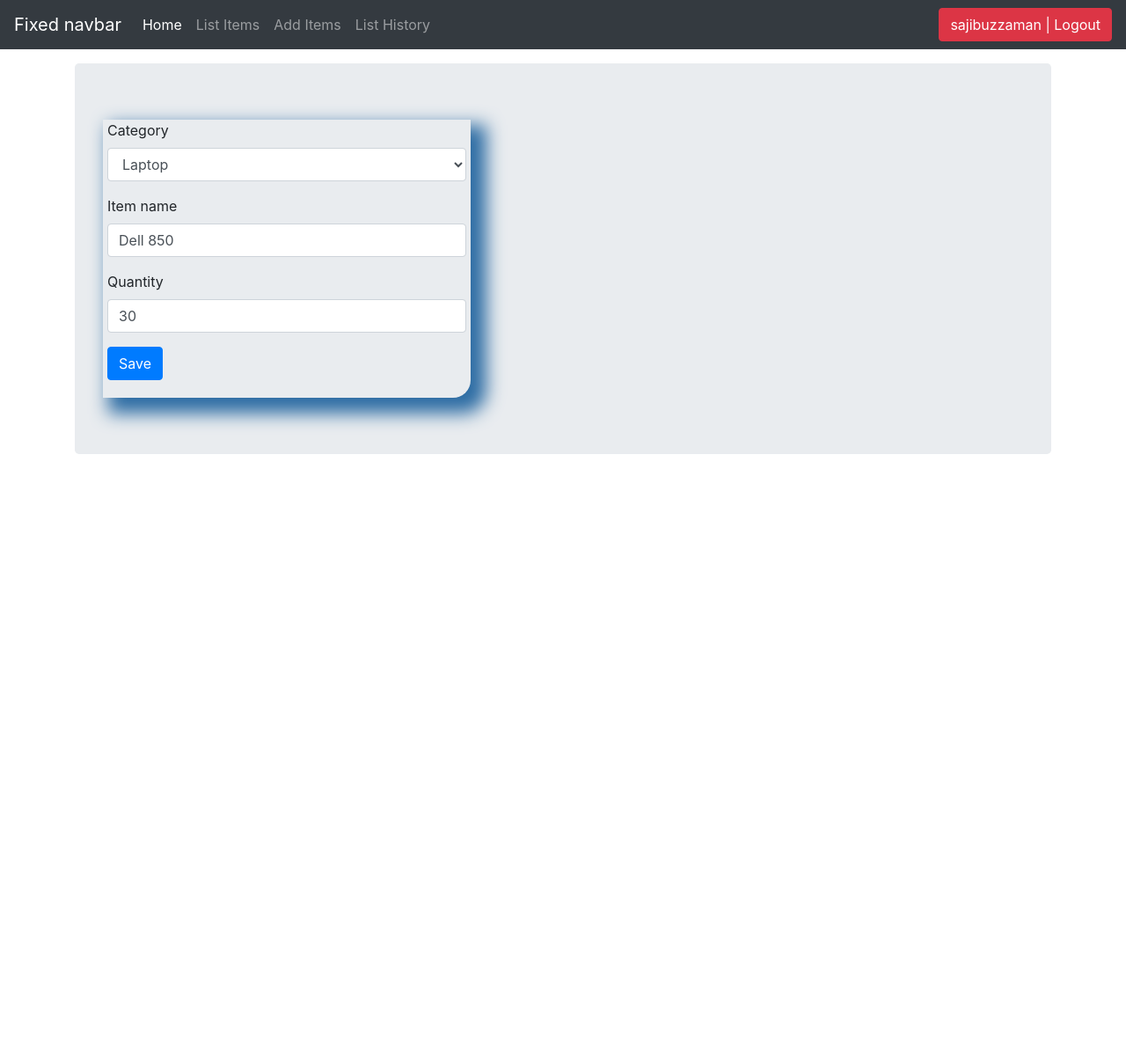
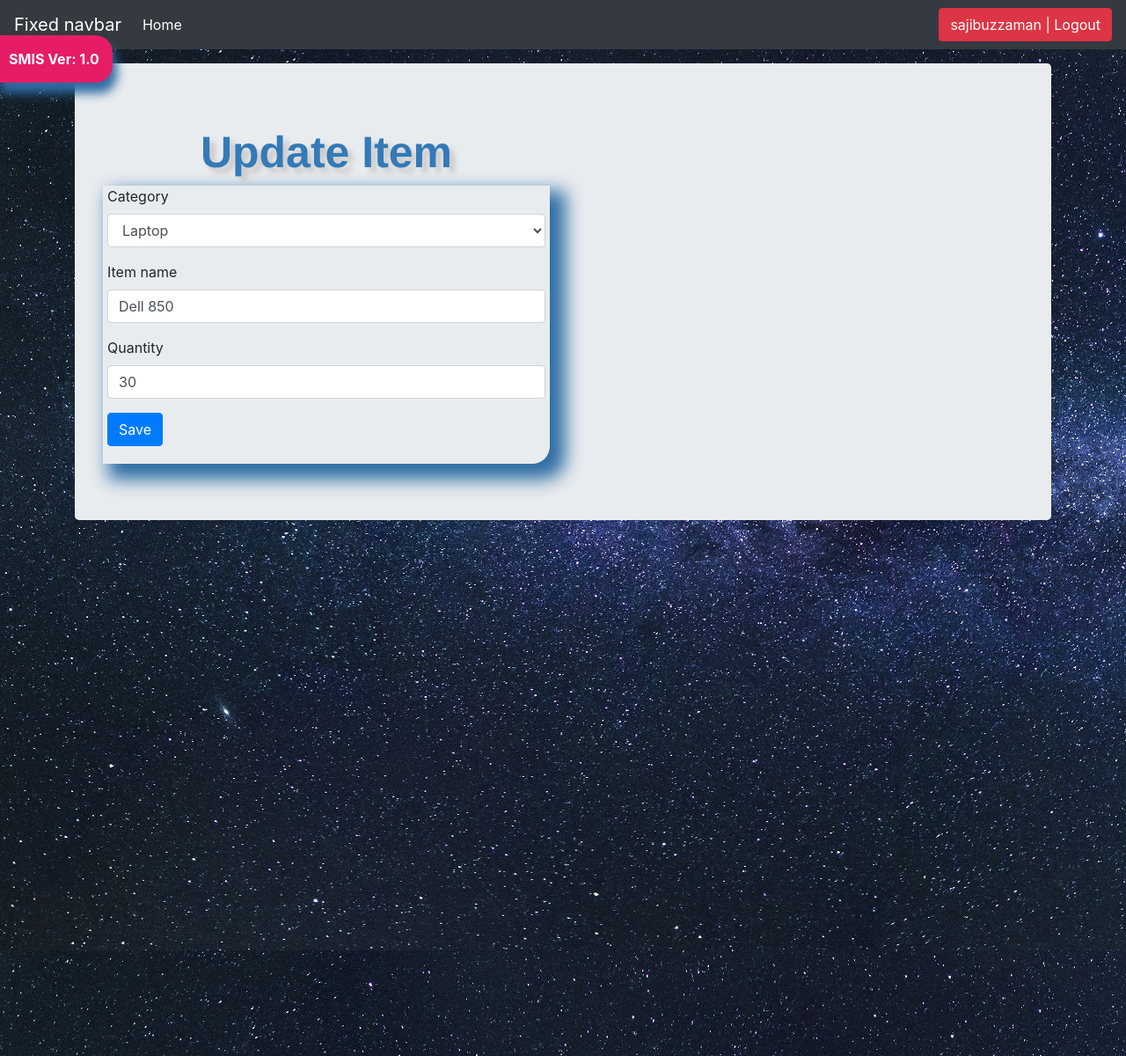
Before and after one commit to sajibuzzaman/StockManagementSystem, a Django app: page /update_items/4/ in a window 1280 px wide. Shown: the whole page at 88% size. Run offline with Django 3.2, Linux system fonts and the light colour scheme; a user stored in the database is signed in; data comes from the database, SQL or seed files in the repository; some libraries are stand-ins or nearby versions.

Commit message:
Add favicon, background Image and Modal Page

```diff
--- a/storeApp/static/storeApp/css/stylesheet.css
+++ b/storeApp/static/storeApp/css/stylesheet.css
@@ -1,5 +1,6 @@
 body {
     background-color: #34eb6b;
+    background-image: url("../img/bg.jpg");
     }
 
 *Align the title to the center of the page*/
@@ -62,3 +63,66 @@ td{
 .mybutton{
     width: 100%;
   }
+
+
+/* Version Button */
+#version-display{
+    background-color: #e61c66;
+    color: white;
+    box-shadow: 5px 12px 12px #2e6da4;
+    text-align: center;
+    display: inline;
+    font-weight: bolder;
+    padding: 15px;
+    position: fixed;
+    top: 40px;
+    left: -5px;
+    z-index: 3000;
+    border-top-right-radius: 20px;
+    border-bottom-right-radius: 20px;
+}
+
+
+
+ /* Modal Header */
+.modal-header {
+    padding: 2px 16px;
+    background-color: #e61c66;
+    color: white;
+}
+
+/* Modal Body */
+.modal-body {padding: 2px 16px;}
+
+/* Modal Footer */
+.modal-footer {
+    padding: 2px 16px;
+    background-color: #e61c66;
+    color: white;
+}
+
+/* Modal Content */
+.modal-content {
+    position: relative;
+    background-color: #fefefe;
+    margin: auto;
+    padding: 0;
+    border: 1px solid #888;
+    width: 100%;
+    box-shadow: 0 4px 8px 0 rgba(0,0,0,0.2),0 6px 20px 0 rgba(0,0,0,0.19);
+
+}
+
+
+.dev-info{
+    width: 50%;
+    text-align: center;
+    font-family: helvetica;
+    font-weight: bold;
+    display: inline;
+}
+
+.dev-info-logo{
+    width: 50px;
+    float: left;
+}
--- a/storeApp/templates/storeApp/add_items.html
+++ b/storeApp/templates/storeApp/add_items.html
@@ -2,14 +2,23 @@
 
 {% block body %}
 {% load crispy_forms_tags %}
-<div class="row"><!--Start of row-->
-    <div class="col-sm-5"><!--Start of col-->
-       <div class="display_table">
-         <form method='POST' action=''>{% csrf_token %}
-           {{form|crispy}}
-           <input class="btn btn-primary" type="submit" value='Save'/>
-         </form>
-       </div>
-    </div><!--End of col-->
-</div><!--End of row-->
+
+
+
+<div class="row">
+  <!--Start of row-->
+  <div class="col-sm-6">
+    <!--Start of col-->
+    <div class="header">{{header}}</div>
+
+    <div class="display_table">
+      <form method='POST' action=''>{% csrf_token %}
+        {{form|crispy}}
+        <input class="btn btn-primary" type="submit" value='Save' />
+      </form>
+    </div>
+  </div>
+  <!--End of col-->
+</div>
+<!--End of row-->
 {% endblock body %}
--- a/storeApp/templates/storeApp/base.html
+++ b/storeApp/templates/storeApp/base.html
@@ -9,6 +9,7 @@
     <meta name="description" content="">
     <meta name="author" content="Mark Otto, Jacob Thornton, and Bootstrap contributors">
     <meta name="generator" content="Jekyll v3.8.6">
+    <link rel="shortcut icon" type="image/x-icon" href="{% static '' %}storeApp/img/favicon.png">
     <title>Home</title>
 
     <link rel="canonical" href="https://getbootstrap.com/docs/4.4/examples/navbar-fixed/">
--- a/storeApp/templates/storeApp/navbar.html
+++ b/storeApp/templates/storeApp/navbar.html
@@ -1,3 +1,4 @@
+{% load static %}
 <nav class="navbar navbar-expand-md navbar-dark fixed-top bg-dark">
     <a class="navbar-brand" href="#">Fixed navbar</a>
     <button class="navbar-toggler" type="button" data-toggle="collapse" data-target="#navbarCollapse"
@@ -10,18 +11,6 @@
                 <a class="nav-link" href="{% url 'storeApp:home' %}">Home <span class="sr-only">(current)</span></a>
             </li>
 
-            {% if request.user.is_authenticated %}
-                <li class="nav-item">
-                    <a class="nav-link" href="{% url 'storeApp:list_item' %}">List Items</a>
-                </li>
-                <li class="nav-item">
-                    <a class="nav-link" href="{% url 'storeApp:add_items' %}">Add Items</a>
-                </li>
-                <li class="nav-item">
-                    <a class="nav-link" href="{% url 'storeApp:list_history' %}">List History</a>
-                 </li>
-            {% endif %}
-
         </ul>
         <ul class="navbar-nav">
             {% if request.user.is_authenticated %}
@@ -32,3 +21,34 @@
         </ul>
     </div>
 </nav>
+
+<a href="#"><div id="version-display" data-toggle="modal" data-target="#myModal">SMIS Ver: 1.0</div></a>
+  <div id="myModal" class="modal fade" role="dialog">
+      <div class="modal-dialog">
+          <!-- Modal content-->
+            <div class="modal-content">
+
+                <div class="modal-header">
+                    <!-- <button type="button" class="close" data-dismiss="modal">&times;</button> -->
+                    <h4 class="modal-title">System Information</h4>
+                </div>
+
+                <div class="modal-body">
+                    <div class="dev-info">
+                      <p class=""><b>STOCK MANAGEMENT INFORMATION SYSTEMS</b></p>
+                      <p>VERSION: 1.O</p><br>
+
+                      <p class="modal-header">DEVELOPER:</p>
+                      <p>Sajib Uzzaman</p>
+                      <p>01772477105</p>
+                      <p><img src="{% static '' %}storeApp/img/logo.png" alt="Developer Logo"></p>
+                    </div>
+                </div>
+
+                <div class="modal-footer">
+                  <button type="button" class="btn btn-default" data-dismiss="modal">Close</button>
+                </div>
+
+            </div>
+      </div>
+  </div>
```
Also changed, not shown: storeApp/static/storeApp/img/bg.jpg (added), storeApp/static/storeApp/img/bg1.jpg (added), storeApp/static/storeApp/img/bg2.jpeg (added), storeApp/static/storeApp/img/bg3.jpg (added), storeApp/static/storeApp/img/favicon.png (added), storeApp/static/storeApp/img/logo.png (added).
